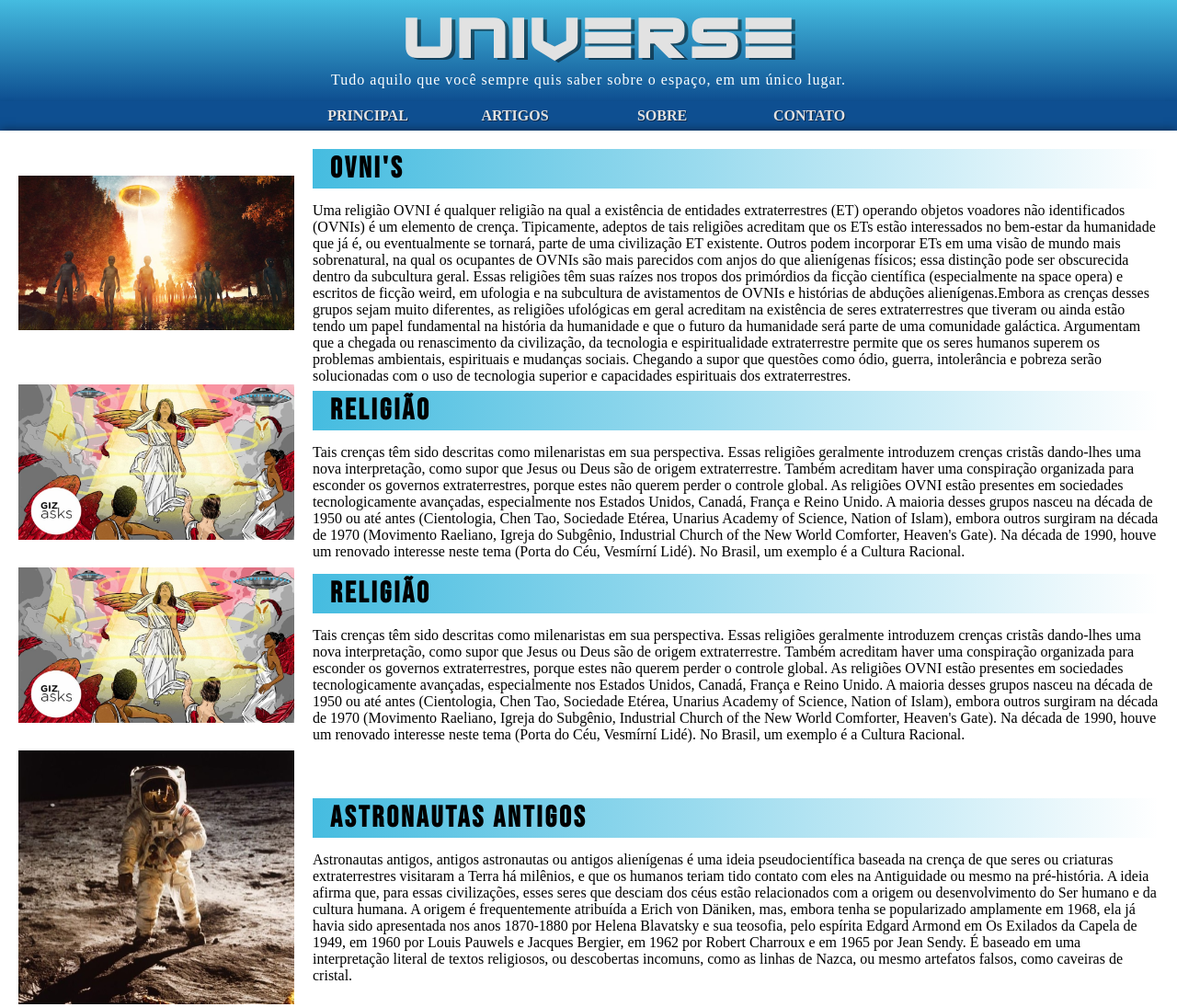
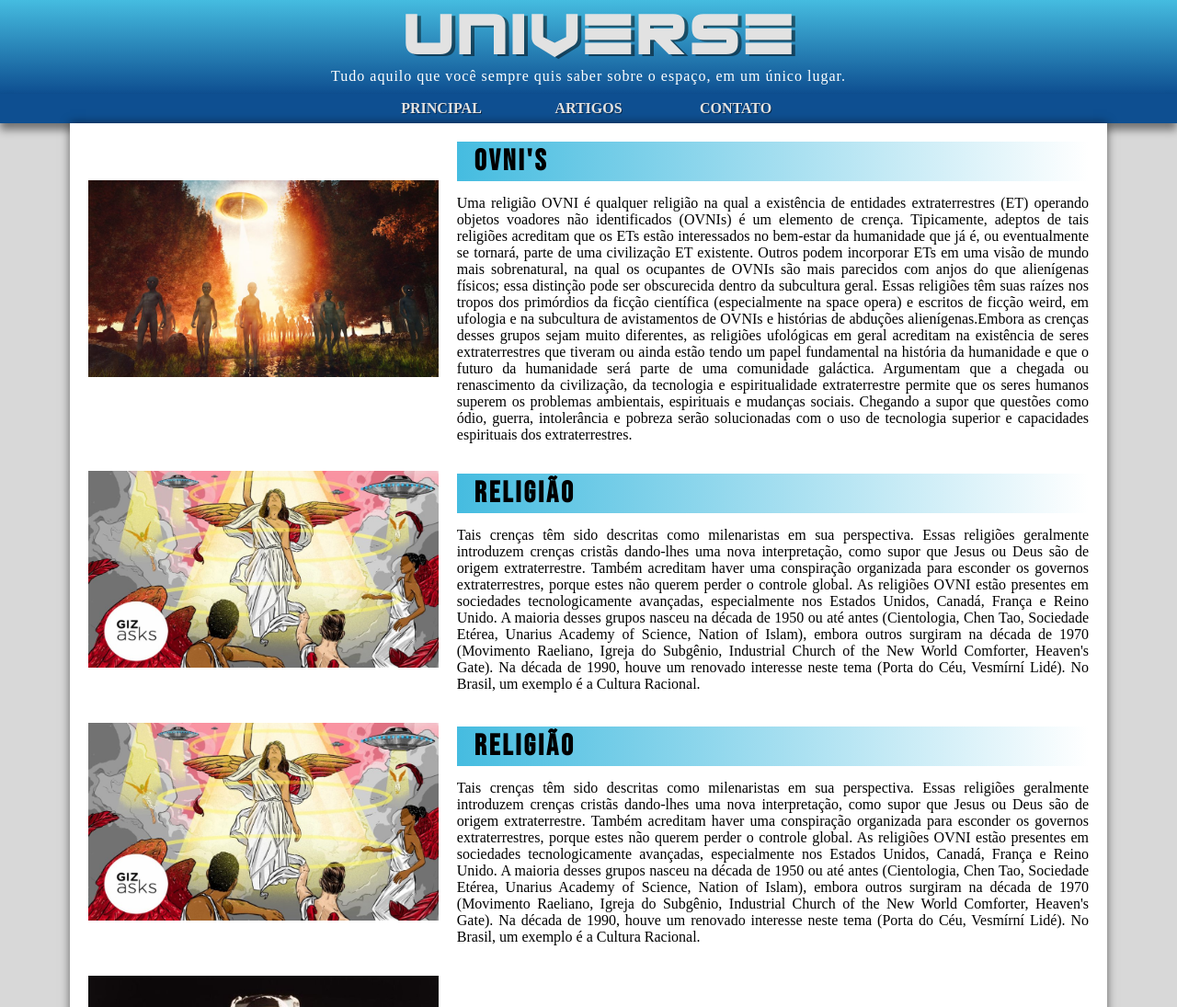
Before and after one commit to edsuuu/html-css, a plain HTML site: page universe/index.html in a window 1280 px wide. Shown: the top 1095 px of the page at 92% size. Drawn offline with Linux system fonts and the light colour scheme.

Commit message:
atualização

```diff
--- a/universe/index.html
+++ b/universe/index.html
@@ -16,7 +16,6 @@
         <ul>
             <li><a href="#" class="Home" target="_self" rel="next">Principal</a></li>
             <li><a href="#" class="Home" target="_self" rel="next">Artigos</a></li>
-            <li><a href="#" class="Home" target="_self" rel="next">Sobre</a></li>
             <li><a href="#" class="Home" target="_self" rel="next">Contato</a></li>
         </ul>
     </nav>
@@ -49,7 +48,7 @@
             <div class="blog">
                 <img src="imagem/astronauta-lua.jpg" alt="lua">
                 <div class="content">
-                    <h1>Astronautas Antigos</h1>
+                    <h1>Astronautas</h1>
                     <p>Astronautas antigos, antigos astronautas ou antigos alienígenas é uma ideia pseudocientífica baseada na crença de que seres ou criaturas extraterrestres visitaram a Terra há milênios, e que os humanos teriam tido contato com eles na Antiguidade ou mesmo na pré-história. A ideia afirma que, para essas civilizações, esses seres que desciam dos céus estão relacionados com a origem ou desenvolvimento do Ser humano e da cultura humana. A origem é frequentemente atribuída a Erich von Däniken, mas, embora tenha se popularizado amplamente em 1968, ela já havia sido apresentada nos anos 1870-1880 por Helena Blavatsky e sua teosofia, pelo espírita Edgard Armond em Os Exilados da Capela de 1949, em 1960 por Louis Pauwels e Jacques Bergier, em 1962 por Robert Charroux e em 1965 por Jean Sendy. É baseado em uma interpretação literal de textos religiosos, ou descobertas incomuns, como as linhas de Nazca, ou mesmo artefatos falsos, como caveiras de cristal.</p>
                 </div>
             </div>
--- a/universe/style/style.css
+++ b/universe/style/style.css
@@ -43,9 +43,9 @@ body {
 
 header {
     background-image: linear-gradient(to bottom, var(--cor2),var(--nav) );
+    width: auto;
+    text-align: center;
 
-    text-align: center;
-    padding: 4px;
 }
 header label {
     margin-left: 30px;
@@ -62,6 +62,8 @@ header label a {
 header p {
     font-size: 1em;
     color: white;
+    padding-left: 20px;
+    padding-right: 20px;
     padding-bottom: 10px;
     letter-spacing: 1px;
 
@@ -71,6 +73,7 @@ nav {
     text-align: center;
     padding: 7px;
     box-shadow: 0px 7px 9px rgba(0, 0, 0, 0.479);
+
 }
 
 nav a:hover{
@@ -100,8 +103,8 @@ nav ul li a {
 
 main {
     background-color: white;
-    min-width: 300px;
-    max-width: 1300px;
+    min-width: 50%;
+    max-width: 85%;
     margin: auto;
     padding: 20px;
     box-shadow: 0px 0px 10px rgba(0, 0, 0, 0.548);
@@ -119,12 +122,14 @@ main h1 {
 
 .blog {
     display: flex;
+    text-align: justify;
     align-items: center;
-    width: 100%;
+    max-width: 100%;
+    padding-bottom: 30px;
 }
 .blog img{
-    display: fl;
-    max-width: 300px;
+    display: flex;
+    width: 35%;
     margin-right: 20px;
     margin-bottom: 30px;
 }
```
